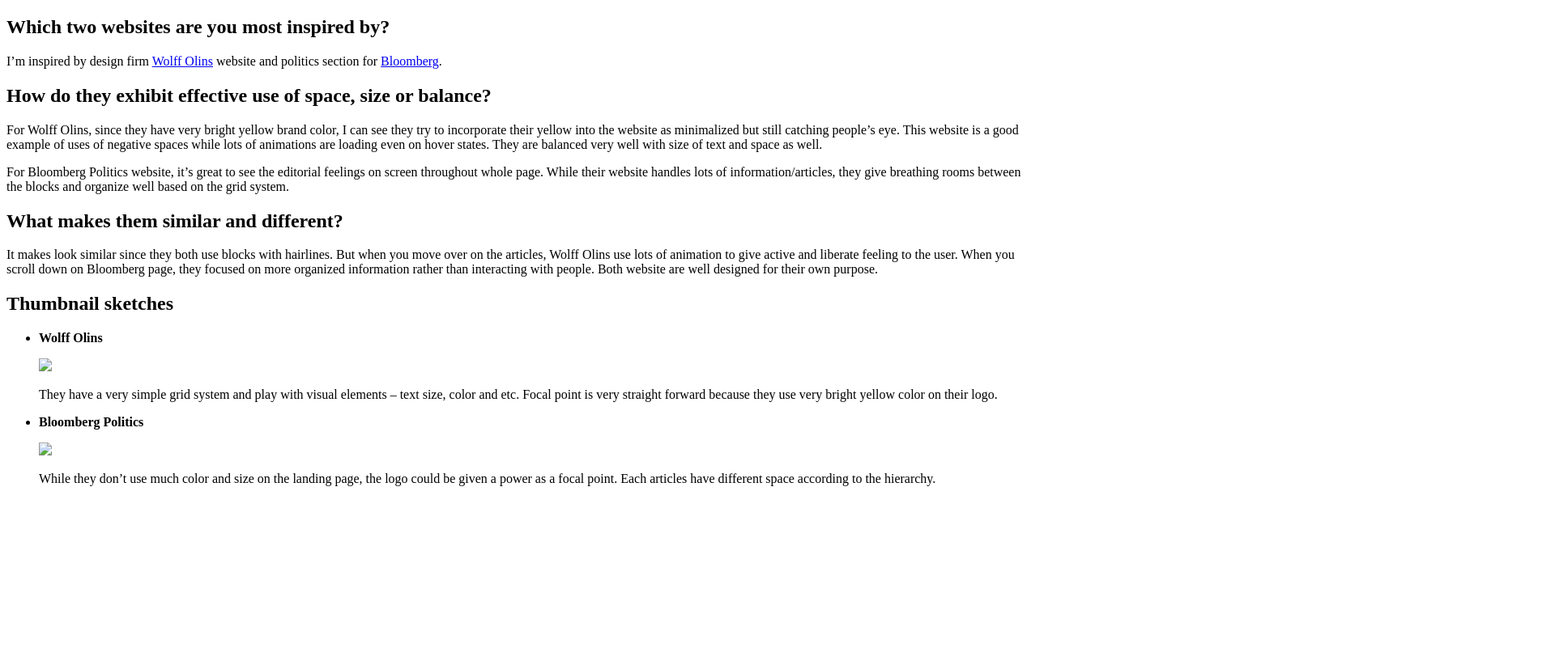
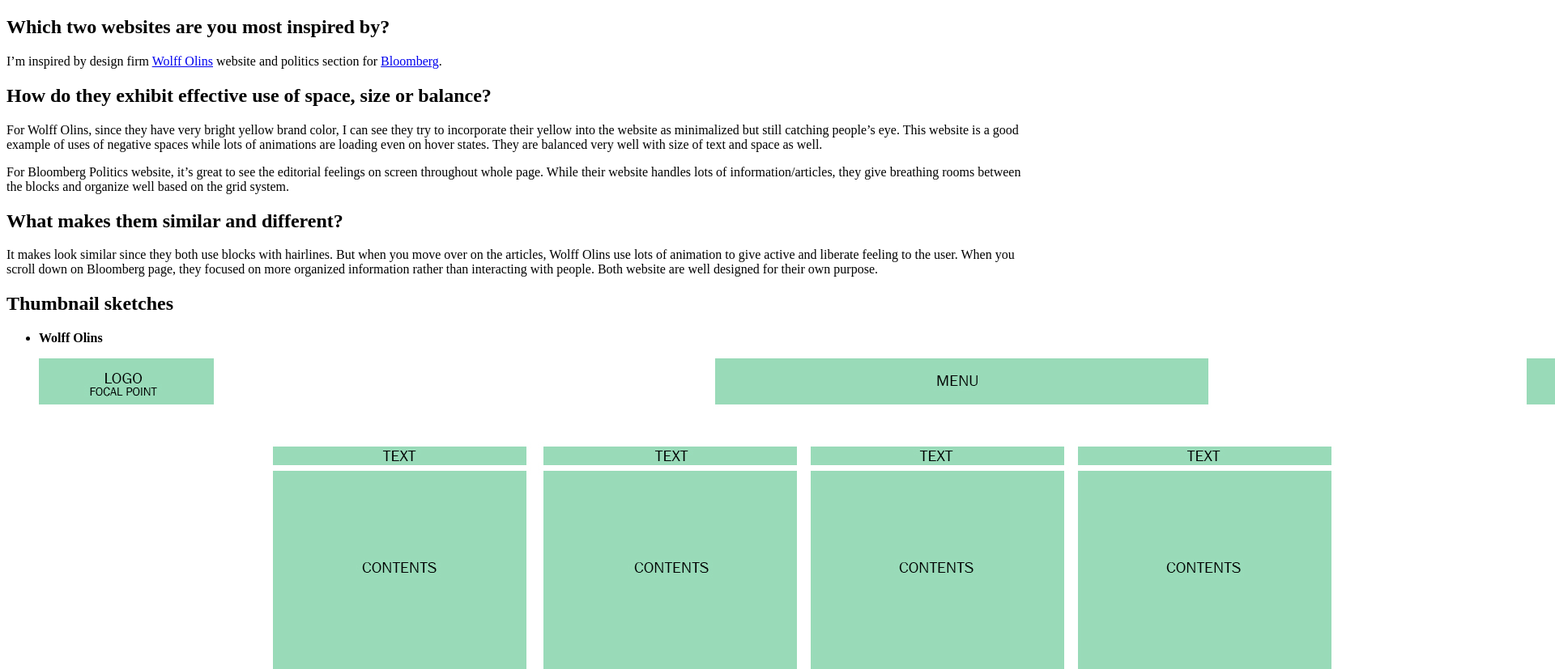
Before and after one commit to leeelle/leeelle.github.io, a plain HTML site: page unit2/index.html in a window 1280 px wide. Shown: the top 827 px of the page at 81% size, 1920 px wide, since content can reach past the window. Before the commit the page ends 800 px from the top, so only its background shows below. Drawn offline with Linux system fonts and the light colour scheme.

Commit message:
image url test

```diff
--- a/unit2/index.html
+++ b/unit2/index.html
@@ -26,14 +26,14 @@
 				<p>
 				<li><strong>Wolff Olins</strong>
 				</p>
-				<img src="unit2/wireframe_Wolffolins.jpg">
+				<img src="wireframe_Wolffolins.jpg">
 
 				<p>They have a very simple grid system and play with visual elements – text size, color and etc. Focal point is very straight forward because they use very bright yellow color on their logo.</p>
 
 				<p>
 				<li><strong>Bloomberg Politics</strong>
 				</p>
-				<img src="unit2/wireframe_Bloomberg.jpg">
+				<img src="wireframe_Bloomberg.jpg">
 
 				<p>While they don’t use much color and size on the landing page, the logo could be given a power as a focal point. Each articles have different space according to the hierarchy.</p>
 
```
